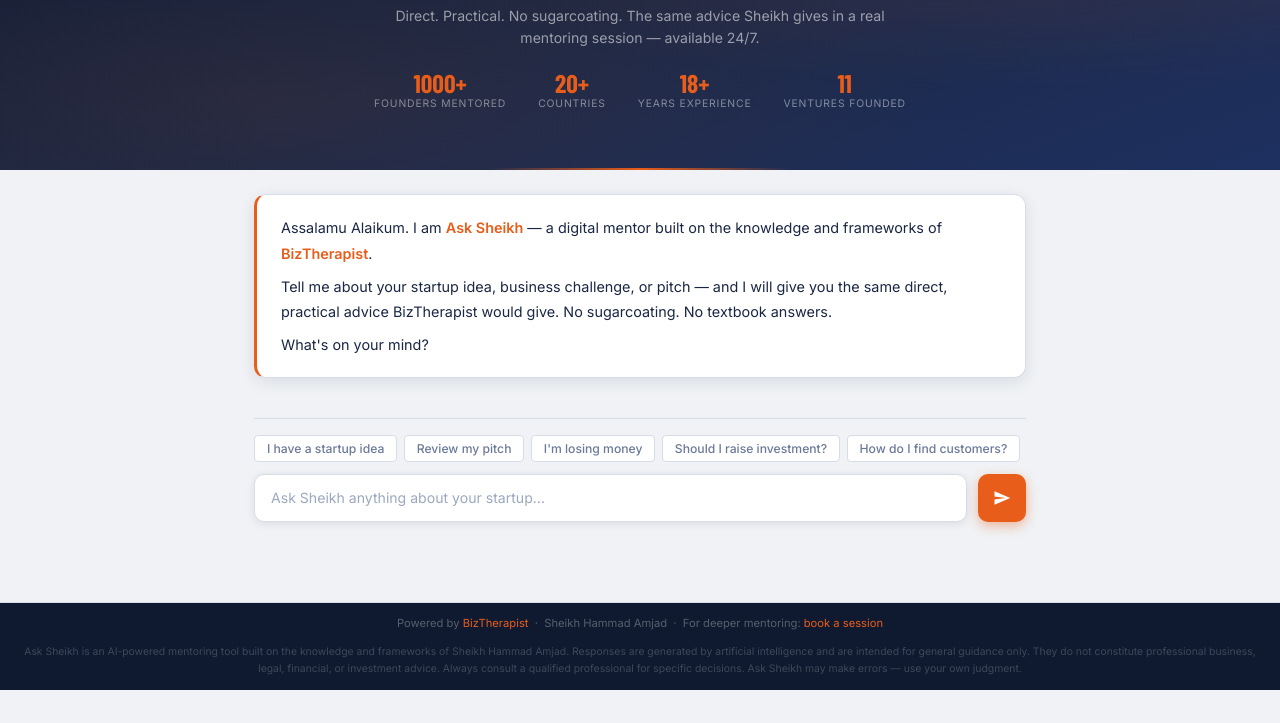
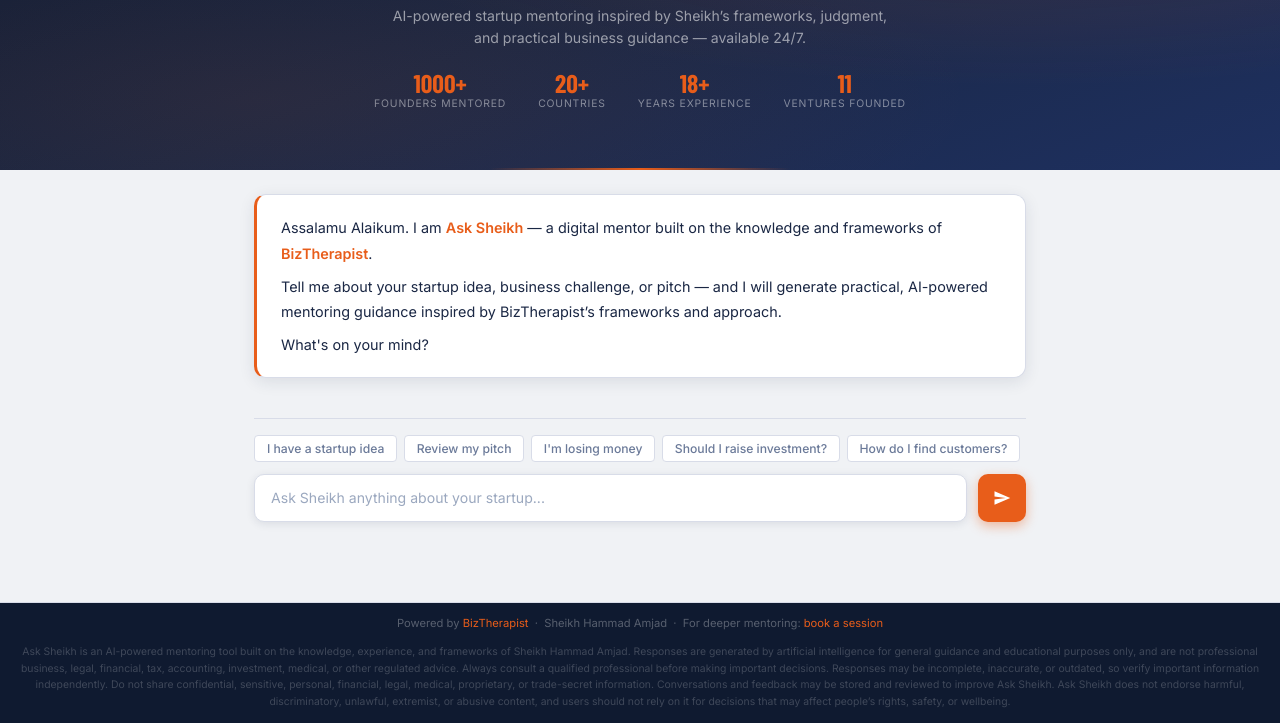
Before and after one commit to sheikhhammadamjad-lang/asksheikh-server, a website: page public/index.html in a window 1280 px wide. Shown: the part 254-977 px from the top of the page. Before the commit the page ends 944 px from the top, so only its background shows below. Drawn offline with nearby package versions, Linux system fonts and the light colour scheme; a web font is replaced by a local one.

Commit message:
Update launch disclaimer and AI positioning copy

```diff
--- a/public/index.html
+++ b/public/index.html
@@ -462,7 +462,7 @@
 <div class="hero">
   <div class="hero-eyebrow">Sheikh Hammad Amjad · BizTherapist</div>
   <h1 class="hero-title">Your <span>AI Startup</span><br>Mentor</h1>
-  <p class="hero-sub">Direct. Practical. No sugarcoating. The same advice Sheikh gives in a real mentoring session — available 24/7.</p>
+  <p class="hero-sub">AI-powered startup mentoring inspired by Sheikh’s frameworks, judgment, and practical business guidance — available 24/7.</p>
 
   <div class="hero-stats">
     <div class="stat">
@@ -489,7 +489,7 @@
   <div class="messages" id="messages">
     <div class="welcome-card">
       <p>Assalamu Alaikum. I am <strong>Ask Sheikh</strong> — a digital mentor built on the knowledge and frameworks of <strong>BizTherapist</strong>.</p>
-      <p>Tell me about your startup idea, business challenge, or pitch — and I will give you the same direct, practical advice BizTherapist would give. No sugarcoating. No textbook answers.</p>
+      <p>Tell me about your startup idea, business challenge, or pitch — and I will generate practical, AI-powered mentoring guidance inspired by BizTherapist’s frameworks and approach.</p>
       <p>What's on your mind?</p>
     </div>
   </div>
@@ -514,7 +514,7 @@
   Powered by <a href="https://biztherapist.biz" target="_blank">BizTherapist</a> &nbsp;·&nbsp; Sheikh Hammad Amjad &nbsp;·&nbsp; For deeper mentoring: <a href="https://biztherapist.biz" target="_blank">book a session</a>
   <br><br>
   <span style="font-size:0.65rem;color:rgba(255,255,255,0.2);line-height:1.6;">
-  Ask Sheikh is an AI-powered mentoring tool built on the knowledge and frameworks of Sheikh Hammad Amjad. Responses are generated by artificial intelligence and are intended for general guidance only. They do not constitute professional business, legal, financial, or investment advice. Always consult a qualified professional for specific decisions. Ask Sheikh may make errors — use your own judgment.
+  Ask Sheikh is an AI-powered mentoring tool built on the knowledge, experience, and frameworks of Sheikh Hammad Amjad. Responses are generated by artificial intelligence for general guidance and educational purposes only, and are not professional business, legal, financial, tax, accounting, investment, medical, or other regulated advice. Always consult a qualified professional before making important decisions. Responses may be incomplete, inaccurate, or outdated, so verify important information independently. Do not share confidential, sensitive, personal, financial, legal, medical, proprietary, or trade-secret information. Conversations and feedback may be stored and reviewed to improve Ask Sheikh. Ask Sheikh does not endorse harmful, discriminatory, unlawful, extremist, or abusive content, and users should not rely on it for decisions that may affect people’s rights, safety, or wellbeing.
   </span>
 </footer>
 
```
